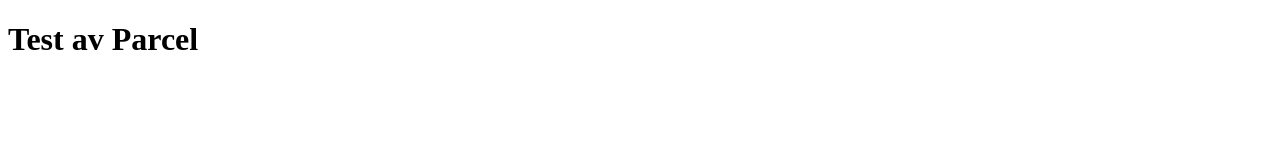
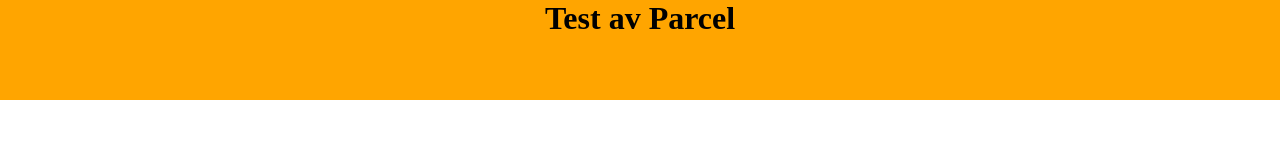
Before and after one commit to adidoescode/front-end-moment1, a website built with Parcel: page src/index.html in a window 1280 px wide. Built offline with nearby package versions, Linux system fonts and the light colour scheme.

Commit message:
Testar att uppdatera hemsidan.

```diff
--- a/src/css/style.css
+++ b/src/css/style.css
@@ -0,0 +1,11 @@
+* {
+    margin: 0;
+    padding: 0;
+    box-sizing: border-box;
+}
+
+.container {
+    height: 100px;
+    width: 100%;
+    background-color: orange;
+}
--- a/src/index.html
+++ b/src/index.html
@@ -11,7 +11,9 @@
 
 <body>
     <header>
-        <h1>Test av Parcel</h1>
+        <div class="container">
+            <h1 style="text-align:center;">Test av Parcel</h1>
+        </div>
     </header>
 </body>
 
```
